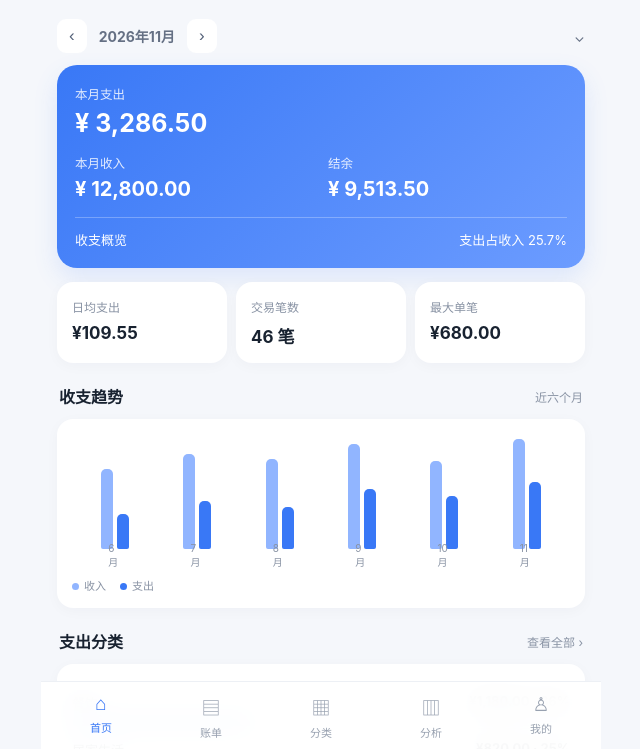
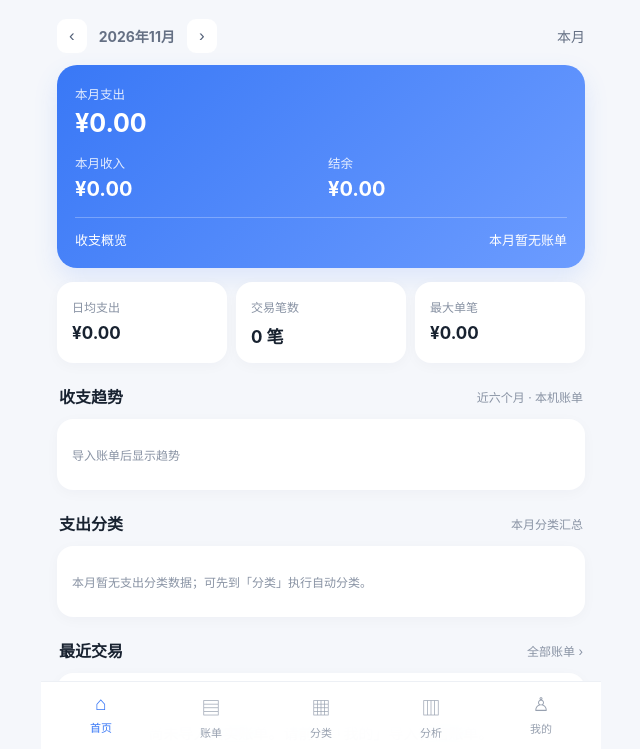
Before and after one commit to skywjx2009-2026/super-invention, a plain HTML site: page index.html in a window 1280 px wide. Shown: the part 49-798 px from the top of the page, without its empty margins (319-959 px from the left). Drawn offline with Linux system fonts and the light colour scheme.

Commit message:
Make homepage dashboard use imported local bills

```diff
--- a/index.html
+++ b/index.html
@@ -10,12 +10,12 @@
 <body><main class="app">
 <header class="top"><h1>开支记账分析助手</h1><span class="tag">本机数据 · 原型版本</span></header>
 <section id="home" class="page active">
-<div class="month"><button onclick="shift(-1)">‹</button><b id="monthLabel">2026年11月</b><button onclick="shift(1)">›</button><span style="margin-left:auto">⌄</span></div>
-<div class="hero"><small>本月支出</small><div class="amount" id="expense">¥ 3,286.50</div><div class="totals"><div><small>本月收入</small><div class="amount" style="font-size:20px">¥ 12,800.00</div></div><div><small>结余</small><div class="amount" style="font-size:20px">¥ 9,513.50</div></div></div><div class="balance"><span>收支概览</span><span>支出占收入 25.7%</span></div></div>
-<div class="stats"><div class="stat"><small>日均支出</small><b>¥109.55</b></div><div class="stat"><small>交易笔数</small><b>46 笔</b></div><div class="stat"><small>最大单笔</small><b>¥680.00</b></div></div>
-<div class="section"><h2>收支趋势</h2><span>近六个月</span></div><div class="card"><div class="bars"><div class="barpair"><i class="bar" style="height:80px"></i><i class="bar out" style="height:35px"></i><label>6月</label></div><div class="barpair"><i class="bar" style="height:95px"></i><i class="bar out" style="height:48px"></i><label>7月</label></div><div class="barpair"><i class="bar" style="height:90px"></i><i class="bar out" style="height:42px"></i><label>8月</label></div><div class="barpair"><i class="bar" style="height:105px"></i><i class="bar out" style="height:60px"></i><label>9月</label></div><div class="barpair"><i class="bar" style="height:88px"></i><i class="bar out" style="height:53px"></i><label>10月</label></div><div class="barpair"><i class="bar" style="height:110px"></i><i class="bar out" style="height:67px"></i><label>11月</label></div></div><div class="legend"><span><i class="dot"></i>收入</span><span><i class="dot blue"></i>支出</span></div></div>
-<div class="section"><h2>支出分类</h2><span>查看全部 ›</span></div><div class="card"><div class="cat"><div class="catrow"><span>餐饮</span><b>¥1,180.00 · 36%</b></div><div class="track"><div class="fill" style="width:36%"></div></div></div><div class="cat"><div class="catrow"><span>居家生活</span><b>¥820.00 · 25%</b></div><div class="track"><div class="fill" style="width:25%"></div></div></div><div class="cat"><div class="catrow"><span>交通出行</span><b>¥460.50 · 14%</b></div><div class="track"><div class="fill" style="width:14%"></div></div></div><div class="cat"><div class="catrow"><span>购物</span><b>¥390.00 · 12%</b></div><div class="track"><div class="fill" style="width:12%"></div></div></div></div>
-<div class="section"><h2>最近交易</h2><span onclick="go('bills')">全部账单 ›</span></div><div class="card"><div class="tx"><div class="icon">🍜</div><div class="txmain"><b>午餐 · 小馆</b><small>今天 12:18 · 餐饮</small></div><div class="money">-¥38.00</div></div><div class="tx"><div class="icon">🚕</div><div class="txmain"><b>网约车</b><small>今天 09:42 · 交通出行</small></div><div class="money">-¥26.50</div></div><div class="tx"><div class="icon">💰</div><div class="txmain"><b>工资收入</b><small>11月25日 · 工资</small></div><div class="money income">+¥12,800.00</div></div><div class="tx" style="border:0"><div class="icon">☕</div><div class="txmain"><b>咖啡</b><small>11月25日 · 餐饮</small></div><div class="money">-¥28.00</div></div></div>
+<div class="month"><button onclick="shift(-1)">‹</button><b id="monthLabel">2026年11月</b><button onclick="shift(1)">›</button><span style="margin-left:auto">本月</span></div>
+<div class="hero"><small>本月支出</small><div class="amount" id="expense">¥0.00</div><div class="totals"><div><small>本月收入</small><div class="amount" id="homeIncome" style="font-size:20px">¥0.00</div></div><div><small>结余</small><div class="amount" id="homeBalance" style="font-size:20px">¥0.00</div></div></div><div class="balance"><span>收支概览</span><span id="homeRatio">暂无账单数据</span></div></div>
+<div class="stats"><div class="stat"><small>日均支出</small><b id="homeDaily">¥0.00</b></div><div class="stat"><small>交易笔数</small><b id="homeCount">0 笔</b></div><div class="stat"><small>最大单笔</small><b id="homeMax">¥0.00</b></div></div>
+<div class="section"><h2>收支趋势</h2><span>近六个月 · 本机账单</span></div><div class="card" id="homeTrend"><p class="muted">导入账单后显示趋势</p></div>
+<div class="section"><h2>支出分类</h2><span>本月分类汇总</span></div><div class="card" id="homeCategories"><p class="muted">暂无分类数据</p></div>
+<div class="section"><h2>最近交易</h2><span onclick="go('bills')">全部账单 ›</span></div><div class="card" id="homeRecent"><div class="empty">尚未导入真实账单。请前往「我的」导入微信账单。</div></div>
 </section>
 <section id="bills" class="page"><div class="section"><h2>账单明细</h2><span>筛选 ⌄</span></div><div class="card"><input id="billSearch" placeholder="搜索交易对象、商品或备注" oninput="renderBills()" style="width:100%;padding:12px;border:1px solid var(--line);border-radius:10px"><p class="muted" id="billCount">本机已保存账单</p><div id="billList"><div class="empty">尚未导入真实账单。请前往「我的」导入微信账单。</div></div></div></section>
 <section id="cats" class="page"><div class="section"><h2>分类管理</h2><span>自动分类与人工调整</span></div><div class="card"><div class="stats"><div class="stat"><small>账单总数</small><b id="catTotal">0</b></div><div class="stat"><small>已分类</small><b id="catDone">0</b></div><div class="stat"><small>未分类</small><b id="catPending">0</b></div></div><button onclick="autoClassifyBills()" style="border:0;border-radius:10px;background:#3978f6;color:white;padding:12px;width:100%;font-size:14px">自动分类未分类账单</button><p class="muted" style="line-height:1.7">自动分类只处理「未分类」账单，不会覆盖你手动确认过的分类。无法判断的记录会继续保留为未分类。</p></div><div class="section"><h2>支出分类汇总</h2></div><div class="card" id="expenseCategorySummary"><p class="muted">暂无数据</p></div><div class="section"><h2>收入分类汇总</h2></div><div class="card" id="incomeCategorySummary"><p class="muted">暂无数据</p></div><div class="section"><h2>分类账单明细</h2><span>点击上方分类查看</span></div><div class="card" id="categoryDetails"><p class="muted">选择一个分类后，这里显示对应交易明细。</p></div></section>
@@ -43,8 +43,8 @@
 <div style="padding:4px 0 16px"><input id="billFile" type="file" accept=".xlsx,.xls,.csv" style="width:100%;font-size:13px"><button onclick="readBillFile()" style="margin-top:10px;border:0;border-radius:10px;background:#3978f6;color:white;padding:11px 16px;width:100%;font-size:14px">读取并预览账单</button><p class="muted" id="importStatus" style="line-height:1.7">支持微信官方导出的 Excel/CSV。文件仅在当前浏览器本地解析，不会发送到网站服务器。首次读取 Excel 需要联网加载解析组件。</p><div id="importPreview"></div></div><div class="tx"><div class="icon">🗂️</div><div class="txmain"><b>导入历史</b><small>查看文件导入记录</small></div><span>›</span></div><div class="tx"><div class="icon">🔄</div><div class="txmain"><b>备份与恢复</b><small>数据备份管理（待开发）</small></div><span>›</span></div><div class="tx" style="border:0"><div class="icon">⚙️</div><div class="txmain"><b>系统设置</b><small>分类规则与偏好设置</small></div><span>›</span></div></div><p class="muted" style="text-align:center;margin-top:22px">开支记账分析助手 · 原型版本 0.1</p></section>
 </main><nav class="tabs"><button class="active" onclick="go('home',this)"><strong>⌂</strong>首页</button><button onclick="go('bills',this)"><strong>▤</strong>账单</button><button onclick="go('cats',this)"><strong>▦</strong>分类</button><button onclick="go('analysis',this)"><strong>▥</strong>分析</button><button onclick="go('mine',this)"><strong>♙</strong>我的</button></nav>
 <script>
-function go(id,el){document.querySelectorAll('.page').forEach(x=>x.classList.remove('active'));document.getElementById(id).classList.add('active');document.querySelectorAll('.tabs button').forEach(x=>x.classList.remove('active'));if(el)el.classList.add('active');else{const i={home:0,bills:1,cats:2,analysis:3,mine:4}[id];document.querySelectorAll('.tabs button')[i].classList.add('active')}if(id==='cats')renderCategorySummary();if(id==='bills')renderBills();if(id==='analysis')renderAnalysis();window.scrollTo(0,0)}
-let m=11;function shift(d){m+=d;if(m<1)m=12;if(m>12)m=1;document.getElementById('monthLabel').textContent='2026年'+m+'月';}
+function go(id,el){document.querySelectorAll('.page').forEach(x=>x.classList.remove('active'));document.getElementById(id).classList.add('active');document.querySelectorAll('.tabs button').forEach(x=>x.classList.remove('active'));if(el)el.classList.add('active');else{const i={home:0,bills:1,cats:2,analysis:3,mine:4}[id];document.querySelectorAll('.tabs button')[i].classList.add('active')}if(id==='home')renderHome();if(id==='cats')renderCategorySummary();if(id==='bills')renderBills();if(id==='analysis')renderAnalysis();window.scrollTo(0,0)}
+let m=11,homeYear=2026;function shift(d){m+=d;if(m<1){m=12;homeYear--;}if(m>12){m=1;homeYear++;}renderHome();}
 </script>
 <script src="https://cdn.jsdelivr.net/npm/xlsx@0.18.5/dist/xlsx.full.min.js"></script>
 <script>
@@ -98,7 +98,7 @@ function confirmImport(){
  const merged=existing.concat(added);
  try{localStorage.setItem(WECHAT_STORE_KEY,JSON.stringify(merged));}
  catch(e){alert('本机存储空间不足，未能保存全部账单。请减少导入范围或先备份数据。');return;}
- document.getElementById('importStatus').textContent='导入完成：新增 '+added.length+' 笔，重复跳过 '+(p.dataRows.length-added.length)+' 行。本机累计保存 '+merged.length+' 笔。';
+ renderHome();document.getElementById('importStatus').textContent='导入完成：新增 '+added.length+' 笔，重复跳过 '+(p.dataRows.length-added.length)+' 行。本机累计保存 '+merged.length+' 笔。';
  document.getElementById('importPreview').insertAdjacentHTML('beforeend','<p class="muted">已保存到当前浏览器本机。换设备或清除浏览器数据可能导致数据无法继续访问，请后续使用备份功能。</p>');
  renderBills();alert('导入完成，新增 '+added.length+' 笔账单。');
 }
@@ -138,7 +138,7 @@ const CATEGORY_RULES=[
 function getSubcategories(category){return SUBCATEGORIES[category]||[]}
 function changeBillCategory(encodedId,category){const id=decodeURIComponent(encodedId),b=getSavedBills(),i=b.findIndex(x=>x.id===id);if(i<0)return;b[i].category=category;b[i].subcategory='';localStorage.setItem(WECHAT_STORE_KEY,JSON.stringify(b));renderBills();renderCategorySummary();}
 function changeBillSubcategory(encodedId,subcategory){const id=decodeURIComponent(encodedId),b=getSavedBills(),i=b.findIndex(x=>x.id===id);if(i<0)return;b[i].subcategory=subcategory;localStorage.setItem(WECHAT_STORE_KEY,JSON.stringify(b));renderCategorySummary();}
-function autoClassifyBills(){const b=getSavedBills();let changed=0;b.forEach(x=>{if(x.category&&x.category!=='未分类')return;const text=(String(x.counterparty||'')+' '+String(x.product||'')+' '+String(x.remark||'')).toLowerCase();let rule=CATEGORY_RULES.find(r=>r.w.some(w=>text.includes(w.toLowerCase())));if(rule&&(x.direction==='支出'||x.direction==='收入'&&['工资','奖金','退款/报销'].includes(rule.c))){x.category=rule.c;x.subcategory=rule.s;changed++;}});localStorage.setItem(WECHAT_STORE_KEY,JSON.stringify(b));renderBills();renderCategorySummary();alert('自动分类完成：本次分类 '+changed+' 笔。未能判断的账单仍保留为未分类。');}
+function autoClassifyBills(){const b=getSavedBills();let changed=0;b.forEach(x=>{if(x.category&&x.category!=='未分类')return;const text=(String(x.counterparty||'')+' '+String(x.product||'')+' '+String(x.remark||'')).toLowerCase();let rule=CATEGORY_RULES.find(r=>r.w.some(w=>text.includes(w.toLowerCase())));if(rule&&(x.direction==='支出'||x.direction==='收入'&&['工资','奖金','退款/报销'].includes(rule.c))){x.category=rule.c;x.subcategory=rule.s;changed++;}});localStorage.setItem(WECHAT_STORE_KEY,JSON.stringify(b));renderBills();renderCategorySummary();renderHome();alert('自动分类完成：本次分类 '+changed+' 笔。未能判断的账单仍保留为未分类。');}
 function showCategoryDetails(encodedCategory,direction){const category=decodeURIComponent(encodedCategory),rows=getSavedBills().filter(x=>x.direction===direction&&x.category===category).sort((a,b)=>String(b.time).localeCompare(String(a.time)));const box=document.getElementById('categoryDetails');if(!box)return;box.innerHTML='<b>'+escapeHtml(category)+' · '+rows.length+'笔</b>'+rows.map(x=>'<div class="tx"><div class="txmain"><b>'+escapeHtml(x.counterparty||x.product||'未填写交易对象')+'</b><small>'+escapeHtml(x.time||'')+' · '+escapeHtml(x.product||'')+'</small></div><div class="money">'+(direction==='支出'?'-':'+')+money(x.amount)+'</div></div>').join('');}
 function renderCategorySummary(){const b=getSavedBills(),pending=b.filter(x=>!x.category||x.category==='未分类').length;const set=(id,v)=>{const e=document.getElementById(id);if(e)e.textContent=v};set('catTotal',b.length);set('catDone',b.length-pending);set('catPending',pending);const build=(cats,dir)=>{const rows=cats.map(c=>{const a=b.filter(x=>x.direction===dir&&x.category===c);return {c,n:a.length,sum:a.reduce((s,x)=>s+Number(x.amount||0),0)}}).filter(x=>x.n);return rows.length?rows.map(x=>'<button onclick="showCategoryDetails(&quot;'+encodeURIComponent(x.c)+'&quot;,&quot;'+dir+'&quot;)" style="width:100%;border:0;background:white;text-align:left;padding:11px 0;border-bottom:1px solid var(--line);display:flex;justify-content:space-between;font-size:13px"><span>'+escapeHtml(x.c)+'（'+x.n+'笔） · 查看明细 ›</span><b>¥'+x.sum.toFixed(2)+'</b></button>').join(''):'<p class="muted">暂无已分类账单</p>'};const e=document.getElementById('expenseCategorySummary'),i=document.getElementById('incomeCategorySummary');if(e)e.innerHTML=build(EXPENSE_CATEGORIES,'支出');if(i)i.innerHTML=build(INCOME_CATEGORIES,'收入');}
 function renderBills(){
@@ -158,6 +158,22 @@ function renderBills(){
 }
 function escapeHtml(s){return s.replace(/[&<>"']/g,c=>({'&':'&amp;','<':'&lt;','>':'&gt;','"':'&quot;',"'":'&#39;'}[c]));}
 
+function renderHome(){
+ const bills=getSavedBills(),now=new Date();
+ if(!window.homeMonthInitialized){const ds=bills.map(x=>dateParts(x.time)).filter(Boolean).sort((a,b)=>a.key.localeCompare(b.key));if(ds.length){homeYear=Number(ds[ds.length-1].year);m=Number(ds[ds.length-1].month);}else{homeYear=now.getFullYear();m=now.getMonth()+1;}window.homeMonthInitialized=true;}
+ const key=homeYear+'-'+String(m).padStart(2,'0'),data=bills.filter(x=>{const d=dateParts(x.time);return d&&d.key===key;});
+ const income=data.filter(x=>x.direction==='收入').reduce((a,x)=>a+Number(x.amount||0),0),expense=data.filter(x=>x.direction==='支出').reduce((a,x)=>a+Number(x.amount||0),0),days=new Set(data.filter(x=>x.direction==='支出').map(x=>String(x.time||'').slice(0,10))).size;
+ const put=(id,v)=>{const e=document.getElementById(id);if(e)e.textContent=v;};
+ put('monthLabel',homeYear+'年'+m+'月');put('expense',money(expense));put('homeIncome',money(income));put('homeBalance',money(income-expense));put('homeDaily',money(days?expense/days:0));put('homeCount',data.length+' 笔');put('homeMax',money(Math.max(0,...data.filter(x=>x.direction==='支出').map(x=>Number(x.amount||0)))));
+ put('homeRatio',income>0?'支出占收入 '+(expense/income*100).toFixed(1)+'%':(data.length?'本月暂无收入记录':'本月暂无账单'));
+ const monthly={};bills.forEach(x=>{const d=dateParts(x.time);if(!d)return;monthly[d.key]??={income:0,expense:0};if(x.direction==='收入')monthly[d.key].income+=Number(x.amount||0);if(x.direction==='支出')monthly[d.key].expense+=Number(x.amount||0);});
+ const keys=Object.keys(monthly).sort().slice(-6),maxV=Math.max(1,...keys.flatMap(k=>[monthly[k].income,monthly[k].expense]));
+ const tr=document.getElementById('homeTrend');if(tr)tr.innerHTML=keys.length?'<div class="bars">'+keys.map(k=>{const v=monthly[k];return '<div class="barpair"><i class="bar" style="height:'+Math.max(2,v.income/maxV*95)+'px"></i><i class="bar out" style="height:'+Math.max(2,v.expense/maxV*95)+'px"></i><label>'+Number(k.slice(5))+'月</label></div>';}).join('')+'</div><div class="legend"><span><i class="dot"></i>收入</span><span><i class="dot blue"></i>支出</span></div>':'<p class="muted">导入账单后显示趋势</p>';
+ const sums={};data.filter(x=>x.direction==='支出').forEach(x=>{const c=x.category||'未分类';sums[c]=(sums[c]||0)+Number(x.amount||0);});const entries=Object.entries(sums).sort((a,b)=>b[1]-a[1]).slice(0,5),total=entries.reduce((a,x)=>a+x[1],0);
+ const ca=document.getElementById('homeCategories');if(ca)ca.innerHTML=entries.length?entries.map(([c,v])=>'<div class="cat"><div class="catrow"><span>'+escapeHtml(c)+'</span><b>'+money(v)+' · '+(total?v/total*100:0).toFixed(1)+'%</b></div><div class="track"><div class="fill" style="width:'+(total?v/total*100:0)+'%"></div></div></div>').join(''):'<p class="muted">本月暂无支出分类数据；可先到「分类」执行自动分类。</p>';
+ const re=document.getElementById('homeRecent'),latest=bills.slice().sort((a,b)=>String(b.time).localeCompare(String(a.time))).slice(0,5);
+ if(re)re.innerHTML=latest.length?latest.map(x=>'<div class="tx"><div class="icon">'+(x.direction==='收入'?'💰':x.direction==='支出'?'🧾':'↔️')+'</div><div class="txmain"><b>'+escapeHtml(x.counterparty||x.product||'未填写交易对象')+'</b><small>'+escapeHtml(x.time||'')+' · '+escapeHtml(x.category||'未分类')+'</small></div><div class="money '+(x.direction==='收入'?'income':'')+'">'+(x.direction==='收入'?'+':x.direction==='支出'?'-':'')+money(x.amount)+'</div></div>').join(''):'<div class="empty">尚未导入真实账单。请前往「我的」导入微信账单。</div>';
+}
 function money(v){return '¥'+Number(v||0).toLocaleString('zh-CN',{minimumFractionDigits:2,maximumFractionDigits:2})}
 function dateParts(t){const m=String(t||'').trim().match(/^(\d{4})[-/年](\d{1,2})/);return m?{year:m[1],month:String(m[2]).padStart(2,'0'),key:m[1]+'-'+String(m[2]).padStart(2,'0')}:null}
 function resetAnalysisFilters(){['biYear','biMonth','biDirection','biCategory','biMin','biMax','biKeyword'].forEach(id=>{const e=document.getElementById(id);if(e)e.value=''});renderAnalysis()}
@@ -191,4 +207,5 @@ function renderAnalysis(){
  set('biFilteredCount',data.length+' 笔');const de=document.getElementById('biDetails');
  de.innerHTML=data.slice().sort((a,b)=>String(b.time).localeCompare(String(a.time))).slice(0,100).map(x=>'<div class="tx"><div class="txmain"><b>'+escapeHtml(x.counterparty||x.product||'未填写交易对象')+'</b><small>'+escapeHtml(x.time||'')+' · '+escapeHtml(x.category||'未分类')+(x.subcategory?' / '+escapeHtml(x.subcategory):'')+'</small></div><div class="money '+(x.direction==='收入'?'income':'')+'">'+(x.direction==='支出'?'-':x.direction==='收入'?'+':'')+money(x.amount)+'</div></div>').join('')||'<p class="muted">当前筛选条件下暂无账单</p>';
 }
+renderHome();
 </script></body></html>
```
